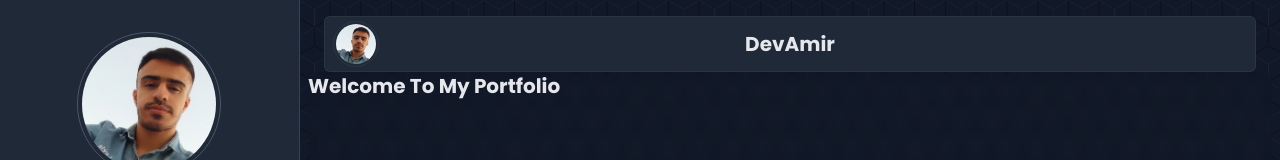
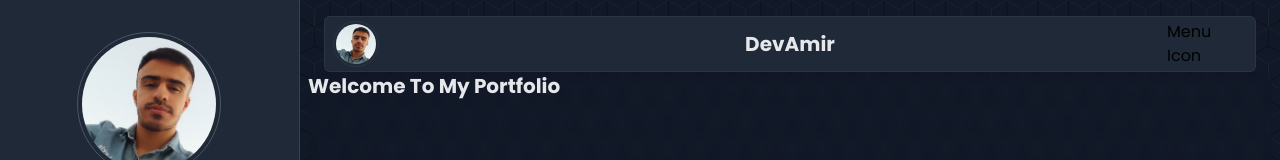
Before and after one commit to amir-jamshidi/portfolio, a Next.js app: page / in a window 1280 px wide. Shown: the top 160 px of the page. Built offline with nearby package versions, Linux system fonts and the light colour scheme.

Commit message:
Create Header

```diff
--- a/components/templates/Header/Header.tsx
+++ b/components/templates/Header/Header.tsx
@@ -17,7 +17,9 @@ const Header = () => {
             <div>
                 <p className='font-semibold text-xl text-primary'>DevAmir</p>
             </div>
-            <div className='w-20'></div>
+            <div className='w-20'>
+                Menu Icon
+            </div>
         </div>
     )
 }
```
